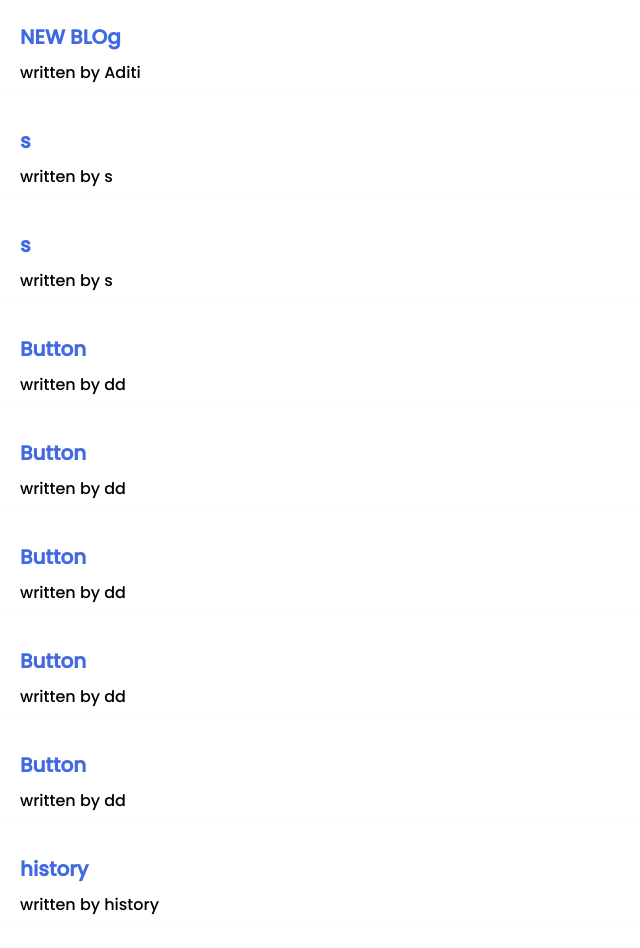
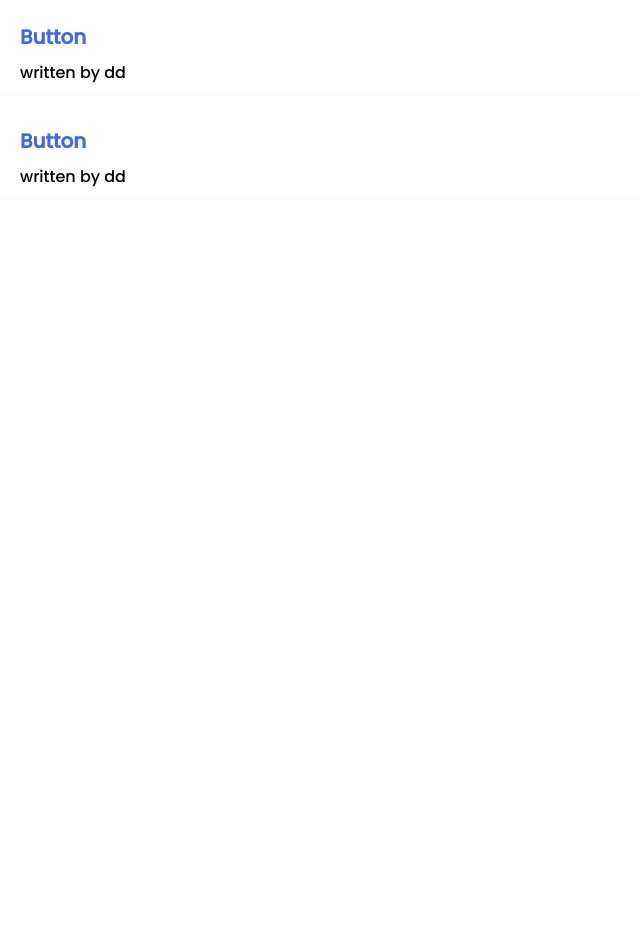
Before and after one commit to AditiJalaj/react-blogs, a React (Create React App) app: page / in a window 1280 px wide. Shown: the part 460-1408 px from the top of the page, without its empty margins (0-640 px from the left). After the commit the page ends 800 px from the top, so only its background shows below. Built offline with nearby package versions, Linux system fonts and the light colour scheme; data requests are answered from the project's data file.

Commit message:
delete blog

```diff
--- a/data/db.json
+++ b/data/db.json
@@ -13,30 +13,6 @@
       "id": 2
     },
     {
-      "title": "NEW BLOg",
-      "body": "nothing as such",
-      "author": "Aditi ",
-      "id": 3
-    },
-    {
-      "title": "s",
-      "body": "s",
-      "author": "s",
-      "id": 4
-    },
-    {
-      "title": "s",
-      "body": "s",
-      "author": "s",
-      "id": 5
-    },
-    {
-      "title": "Button",
-      "body": "dd",
-      "author": "dd",
-      "id": 6
-    },
-    {
       "title": "Button",
       "body": "dd",
       "author": "dd",
@@ -46,25 +22,7 @@
       "title": "Button",
       "body": "dd",
       "author": "dd",
-      "id": 8
-    },
-    {
-      "title": "Button",
-      "body": "dd",
-      "author": "dd",
       "id": 9
-    },
-    {
-      "title": "Button",
-      "body": "dd",
-      "author": "dd",
-      "id": 10
-    },
-    {
-      "title": "history",
-      "body": "history",
-      "author": "history",
-      "id": 11
     }
   ]
 }
--- a/src/components/BlogDetails.js
+++ b/src/components/BlogDetails.js
@@ -1,9 +1,19 @@
-import { useParams } from "react-router";
+import { useParams,useHistory } from "react-router";
 import useFetch from "../custom-hooks/useFetch";
 
 const BlogDetails = () => {
     const {id}= useParams()
+    const history=useHistory()
     const {error,data:blog,isPending}=useFetch('http://localhost:8000/blogs/'+id)
+
+    const handleDelete=()=>{
+        fetch('http://localhost:8000/blogs/'+id,{
+            method:'DELETE'
+        }).then(()=>{
+            history.push('/')
+        })
+
+    }
 
     return (
         <div className="blog-details">
@@ -13,7 +23,11 @@
             <h1>{blog.title}</h1>
             <h3>-Written by {blog.author}</h3>
             <div>{blog.body}</div>
-            </article>}
+            <button onClick={handleDelete}>Delete</button>
+            </article>
+
+        }
+
         </div>
     );
 }
--- a/src/index.css
+++ b/src/index.css
@@ -79,14 +79,15 @@
   margin: 20px 10px;
 }
 
-/* .blog-details button{
+.blog-details button{
   background: rgb(55, 21, 99);
   color:cornsilk;
   border:0;
   padding: 8px;
   border-radius: 8px;
   cursor: pointer;
-} */
+
+}
 
 
 
```
